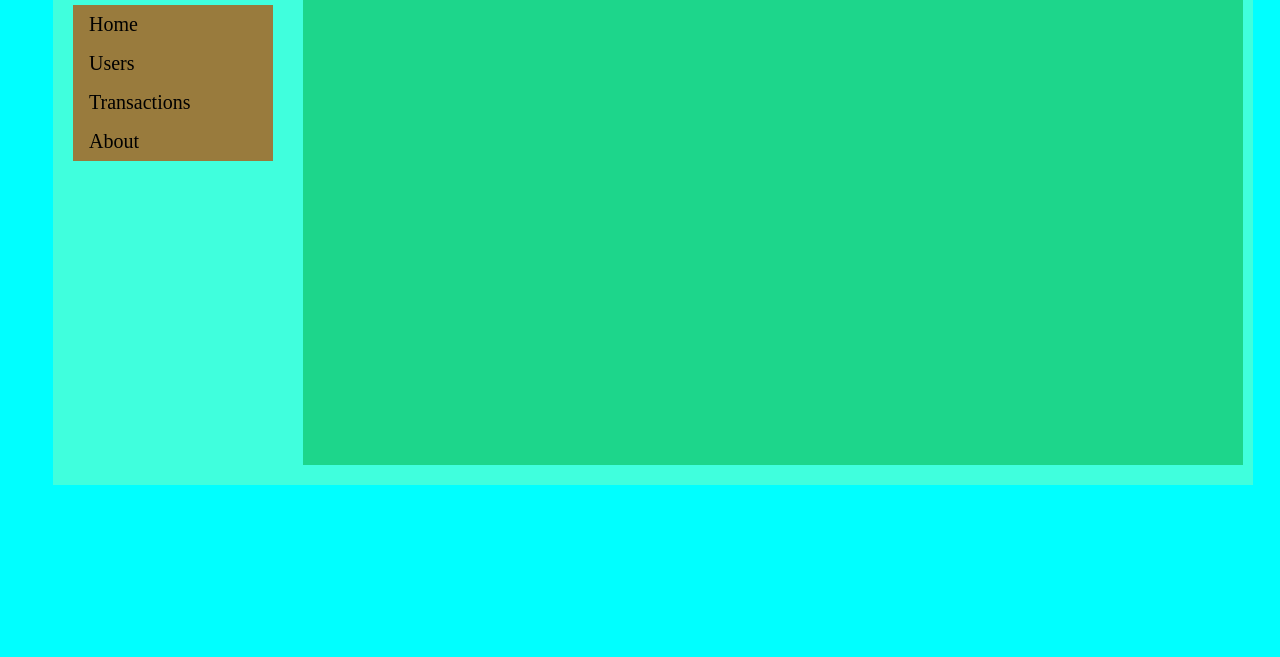
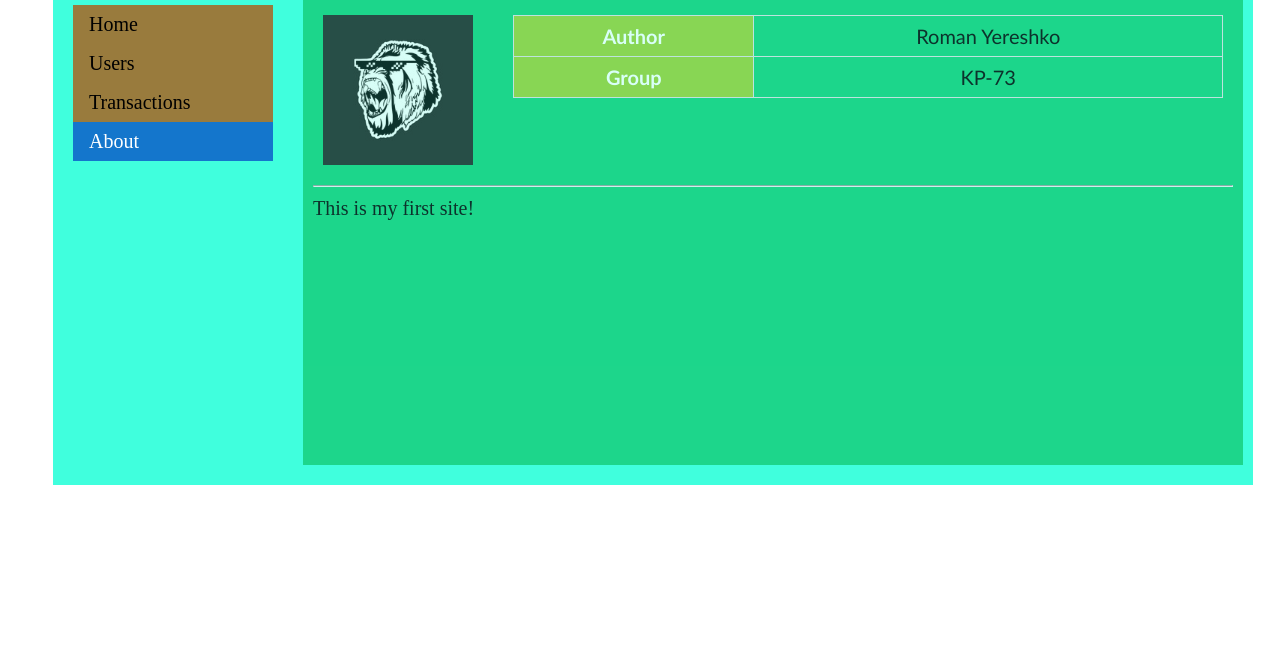
Before and after one commit to 72Roman/webprogbase-lab1, a plain HTML site: page about.html in a window 1280 px wide. Shown: the part 143-800 px from the top of the page. Drawn offline with Linux system fonts and the light colour scheme.

Commit message:
Added active links, finished about.html

```diff
--- a/about.html
+++ b/about.html
@@ -23,15 +23,33 @@
 					<li> <a href="index.html"> Home</a></li>
 					<li> <a href="users.html"> Users</a></li>
 					<li> <a href="transactions.html"> Transactions</a></li>
-					<li> <a href="about.html"> About</a></li>
+					<li> <a class="active" href="about.html"> About</a></li>
 				</ul>
 			</div>
 			<div class="description">
-
+				<div id="personalData">
+					<div id="img">
+						<img src="images/users/Primat.jpg" width="150" height="150">
+					</div>
+					<div id="authorName">
+						<table id="about">
+							<tr>
+								<th>Author</th>
+								<td>Roman Yereshko</td>
+							</tr>
+							<tr>
+								<th>Group</th>
+								<td>KP-73</td>
+							</tr>
+						</table>
+					</div>
+				</div>
+				<div id="note">
+					<hr>
+					This is my first site!
+				</div>
 			</div>
-
 		</div>
-
 	</div>
 </body>
 
--- a/stylesheets/style.css
+++ b/stylesheets/style.css
@@ -1,7 +1,6 @@
 body {
-	background-color: aqua;
+	background-color: white
 }
-
 /* ------ Main Page style ------ */
 
 .mainPage {
@@ -49,14 +48,17 @@ table {
 	border-collapse: collapse;
 	empty-cells: show;
 	font-family: "Trebuchet MS", Arial, Helvetica, sans-serif;
+	width: 100%;
 }
 td {
     border: 1px solid #ddd;
-    padding: 5px;
+	padding: 5px;
+	text-align: center
 }
 th{
 	padding-top: 8px;
 	padding-bottom: 8px;
+	padding: 8px;
 	text-align: center;
 	background-color: yellowgreen;
 	color: white;
@@ -76,9 +78,11 @@ th{
 	flex-direction: row;
 	margin: 5px;
 	padding: 5px;
+	justify-content: center
 }
-#fullName {
+#fullName, #authorName {
 	margin-left: 40px;
+	width: 100%
 }
 
 /* ------ Transaction Page Style ------ */
@@ -101,9 +105,12 @@ li a {
 	padding: 8px 16px;
 	color: #000;
 	text-decoration: none;
-
 }
 li a:hover {
 	background-color: rgb(160, 133, 133);
     color: white;
 }
+li a.active {
+    background-color: #1476CC;
+    color: white;
+}
```
Also changed, not shown: index.html (+1 -1 lines), transactions.html (+1 -1 lines), transactions/1.html (+1 -1 lines), transactions/2.html (+1 -1 lines), transactions/3.html (+1 -1 lines), users.html (+1 -1 lines), users/1.html (+1 -3 lines), users/2.html (+1 -1 lines), images/users/Primat.jpg (added).
